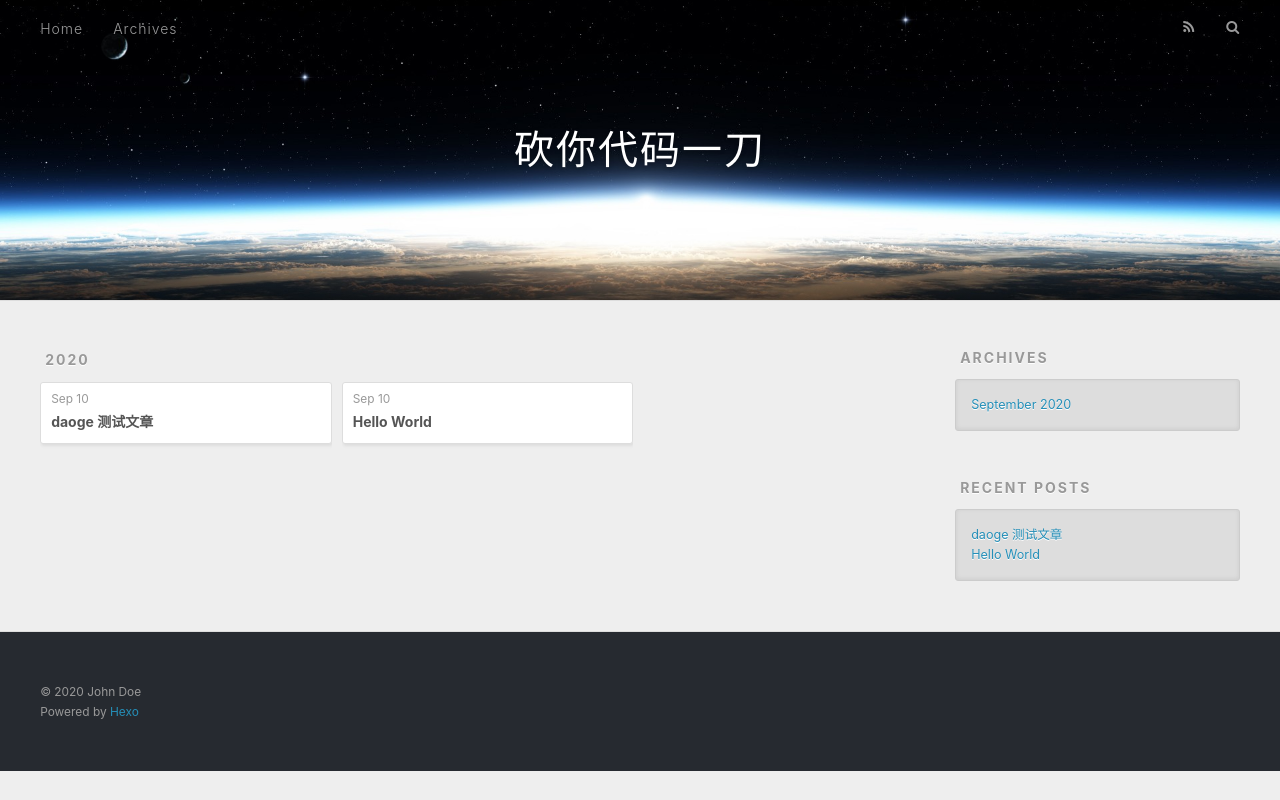
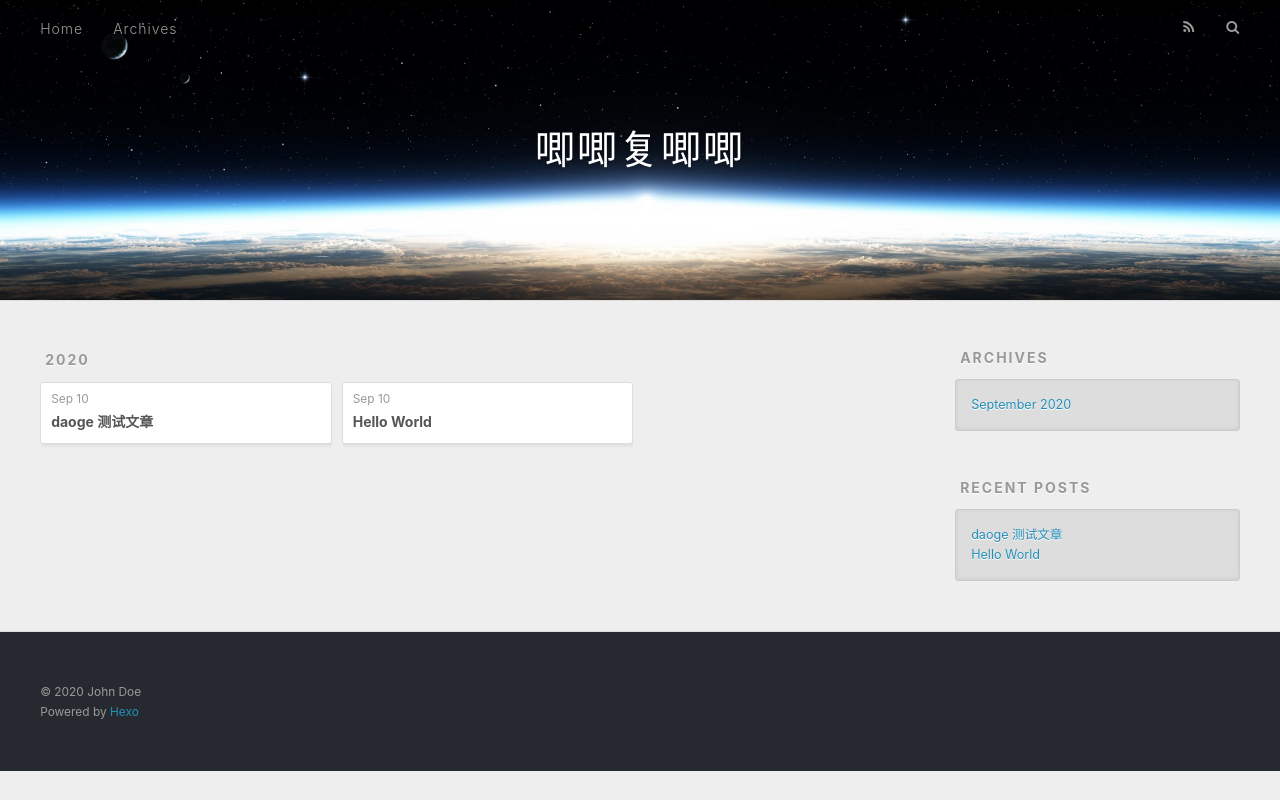
Before and after one commit to smallerboy/dg.github.io, a plain HTML site: page archives/2020/09/index.html in a window 1280 px wide. Drawn offline with nearby package versions, Linux system fonts and the light colour scheme.

Commit message:
Site updated: 2020-09-10 16:14:00

```diff
--- a/archives/2020/09/index.html
+++ b/archives/2020/09/index.html
@@ -5,17 +5,17 @@
 
 
 
-  <title>Archives: 2020/9 | 砍你代码一刀</title>
+  <title>Archives: 2020/9 | 唧唧复唧唧</title>
   <meta name="viewport" content="width=device-width, initial-scale=1, maximum-scale=1">
   <meta property="og:type" content="website">
-<meta property="og:title" content="砍你代码一刀">
+<meta property="og:title" content="唧唧复唧唧">
 <meta property="og:url" content="https://github.com/smallerboy/dg.github.io/archives/2020/09/index.html">
-<meta property="og:site_name" content="砍你代码一刀">
+<meta property="og:site_name" content="唧唧复唧唧">
 <meta property="og:locale" content="en_US">
 <meta property="article:author" content="John Doe">
 <meta name="twitter:card" content="summary">
 
-    <link rel="alternate" href="/dg.github.io/atom.xml" title="砍你代码一刀" type="application/atom+xml">
+    <link rel="alternate" href="/dg.github.io/atom.xml" title="唧唧复唧唧" type="application/atom+xml">
 
 
     <link rel="icon" href="/favicon.png">
@@ -36,7 +36,7 @@
   <div id="header-outer" class="outer">
     <div id="header-title" class="inner">
       <h1 id="logo-wrap">
-        <a href="/dg.github.io/" id="logo">砍你代码一刀</a>
+        <a href="/dg.github.io/" id="logo">唧唧复唧唧</a>
       </h1>
 
     </div>
```
Also changed, not shown: 2020/09/10/daoge-测试文章/index.html (+4 -4 lines), 2020/09/10/hello-world/index.html (+4 -4 lines), archives/2020/index.html (+5 -5 lines), archives/index.html (+5 -5 lines), index.html (+5 -5 lines).
